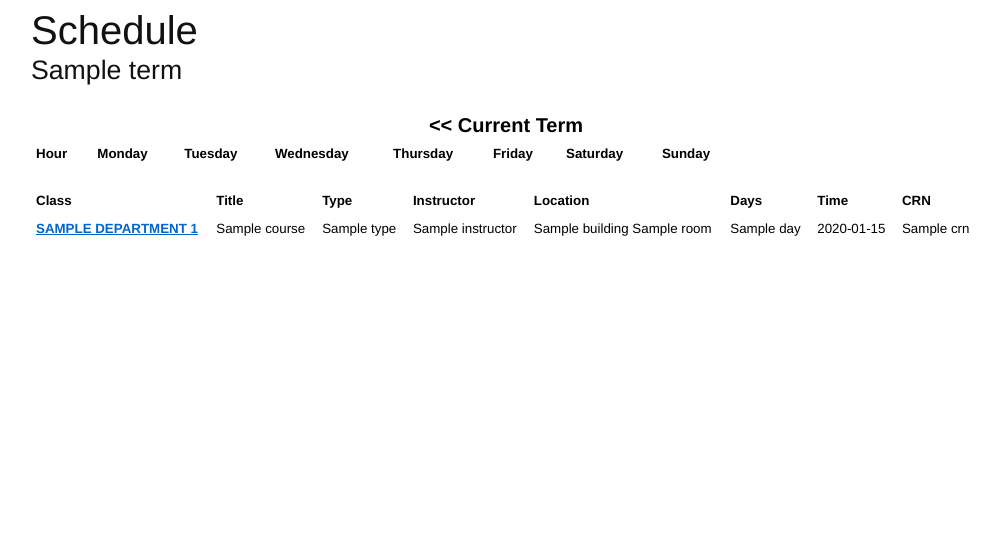
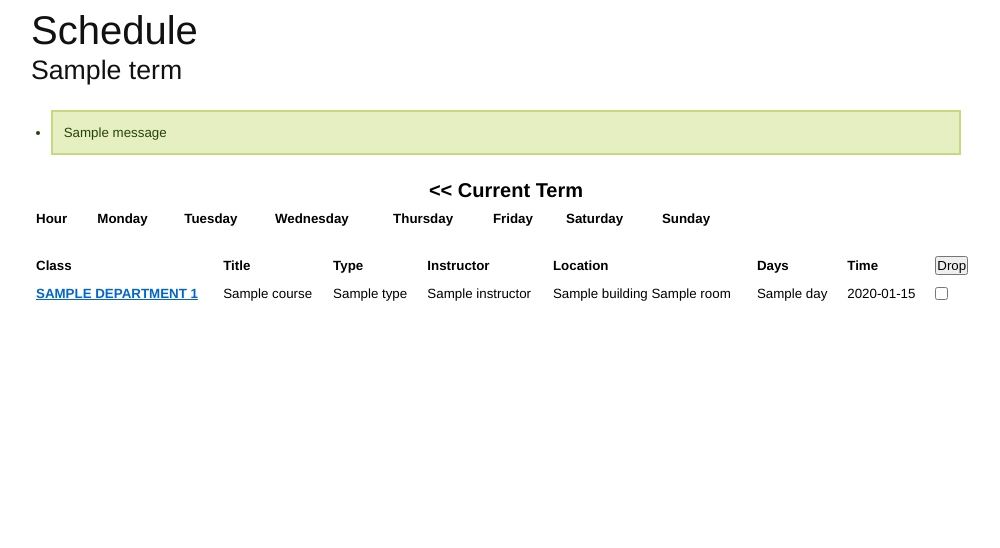
Before and after one commit to thedjpetersen/reggit, a Django app: template schedule/templates/schedule/index.html in a window 1280 px wide. Shown: the part 88-636 px from the top of the page, without its empty margins (134-1134 px from the left). Run offline with Django 3.2, Linux system fonts and the light colour scheme; the template is opened without the code that fills it: most values are stand-ins (such as "Sample title", 1, 10 or a date in 2020); one stand-in notice (Sample message) is shown.

Commit message:
drop course checkboxes in schedule page. work on django messages. should start using branches

```diff
--- a/course/views.py
+++ b/course/views.py
@@ -50,9 +50,9 @@ def show(request, department, number, status=''):
 
     # display confirmation or error message if register success/fail
     if success:
-        messages.success(request, "Successfully registered for " + course)
+        messages.success(request, "Successfully registered for " + course.upper())
     else:
-        messages.error(request, "Failed to register for " + course )
+        messages.error(request, "Failed to register for " + course.upper())
 
     return render_to_response('course/show.html', {'courses':courses}, context_instance=RequestContext(request))
 
@@ -66,7 +66,6 @@ def register(request, crn1, crn2=""):
     if not regclass.next_schedule:
         regclass.get_next_schedule()
     return regclass.add_class(crn1, crn2)
-
 
 def find_time_conflicts(regclass, courses):
     """ given a list of courses, checks current and next schedule for time conflicts """
--- a/schedule/templates/schedule/index.html
+++ b/schedule/templates/schedule/index.html
@@ -4,6 +4,14 @@
 
 <h1>Schedule</h1>
 <h2>{{term}}</h2>
+
+{% if messages %}
+<ul class="messages">
+    {% for message in messages %}
+    <li{% if message.tags %} class="{{message.tags }}"{% endif %}>{{message}}</li>
+    {% endfor %}
+</ul>
+{% endif %}
 
 {% block header %}
 
@@ -59,6 +67,8 @@
         </table>
     </div>
 
+    {% comment %} Course information table with drop course checkboxes {% endcomment %}
+    <form action="." method="post">
     <table>
 	<tr>
 		<th>Class</th>
@@ -68,7 +78,7 @@
         <th>Location</th>
 		<th>Days</th>
 		<th>Time</th>
-		<th>CRN</th>
+        <th><input type="submit" name="dropform" value="Drop"</th>
 	</tr>
     {% for course in schedule %}
     	<tr>
@@ -79,9 +89,10 @@
         <td>{{course.location.building}} {{course.location.room}}</td>
 		<td>{{course.days|join:"" }}</td>
 		<td>{{course.times|join:"-"  }}</td>
-		<td>{{course.crn}}</td>
+        <td><input type="checkbox" name="drop" value={{course.crn}}></td>
 	</tr>
     {% endfor %}
+    </form>
 
     </table>
 </div>
--- a/scheduler/views.py
+++ b/scheduler/views.py
@@ -31,6 +31,7 @@ def index(request):
 
         # register
         courses_copy = courses[:] # copy this guy because he's gonna get popped to hell
+        regclass.drop_all_classes()
         success_list = register(regclass, courses)
 
         # display confimation or error message if register success/fail
```
Also changed, not shown: schedule/views.py (+36 -4 lines).
